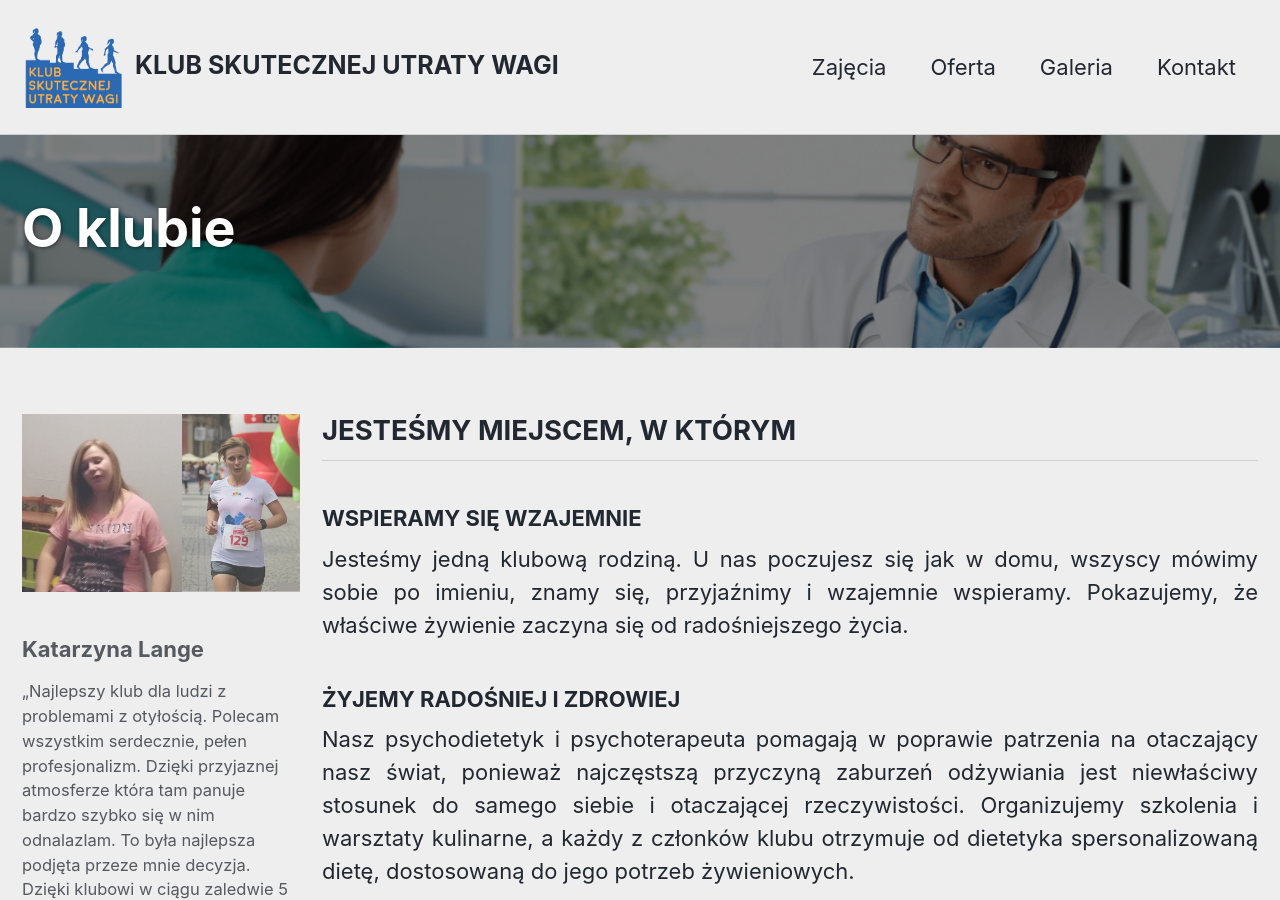
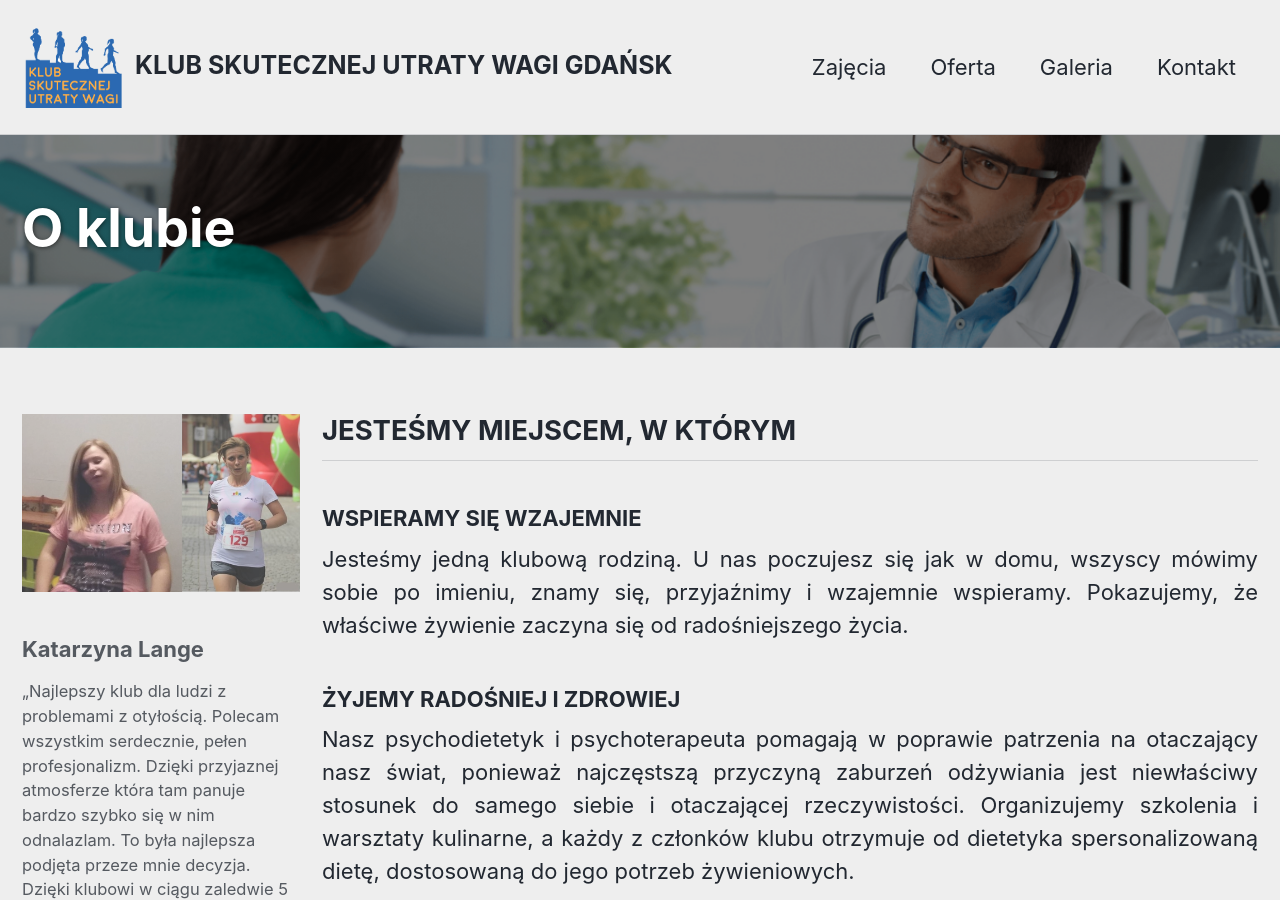
Before and after one commit to PiotrowskiD/PiotrowskiD.github.io, a Jekyll site: the page built from index.md, in a window 1280 px wide and 900 px high. Built offline with Jekyll 4.4.1, drawn with Linux system fonts in a browser that asks for light colours; cached includes are drawn as plain includes; nearby versions of some CDN libraries; the list of posts is cut into pages by our own code.

Commit message:
add Gdańsk to title and description

```diff
--- a/_config.yml
+++ b/_config.yml
@@ -13,11 +13,11 @@
 # you will see them accessed via {{ site.title }}, {{ site.email }}, and so on.
 # You can create any custom variable you would like, and they will be accessible
 # in the templates via {{ site.myvariable }}.
-title: Klub skutecznej utraty wagi
+title: Klub skutecznej utraty wagi Gdańsk
 name: Dagmara Piotrowska
 email: klubskutecznejutratywagi@gmail.com
 description: >- # this means to ignore newlines until "baseurl:"
-  Pomoc osobom z nadwagą i otyłością. Opieka trenerów, dietetyka, psychoterapeuty i fizjoterapeuty. W klubie prowadzone są: aqua aerobik (ćwiczenia w wodzie), ćwiczenia fitness z instruktorem, marsze na dworze oraz warsztaty dietetyczne. Psychoterapia dla osób z zaburzeniami odżywiania.
+  Pomoc osobom z nadwagą i otyłością. Opieka trenerów, dietetyka, psychoterapeuty i fizjoterapeuty. W klubie prowadzone są: aqua aerobik (ćwiczenia w wodzie), ćwiczenia fitness z instruktorem, marsze na dworze oraz warsztaty dietetyczne. Psychoterapia dla osób z zaburzeniami odżywiania. Gdańsk, trójmiasto.
 baseurl: "" # the subpath of your site, e.g. /blog
 url: "https://odchudzanie-trojmiasto.pl" # the base hostname & protocol for your site, e.g. http://example.com
 
```
